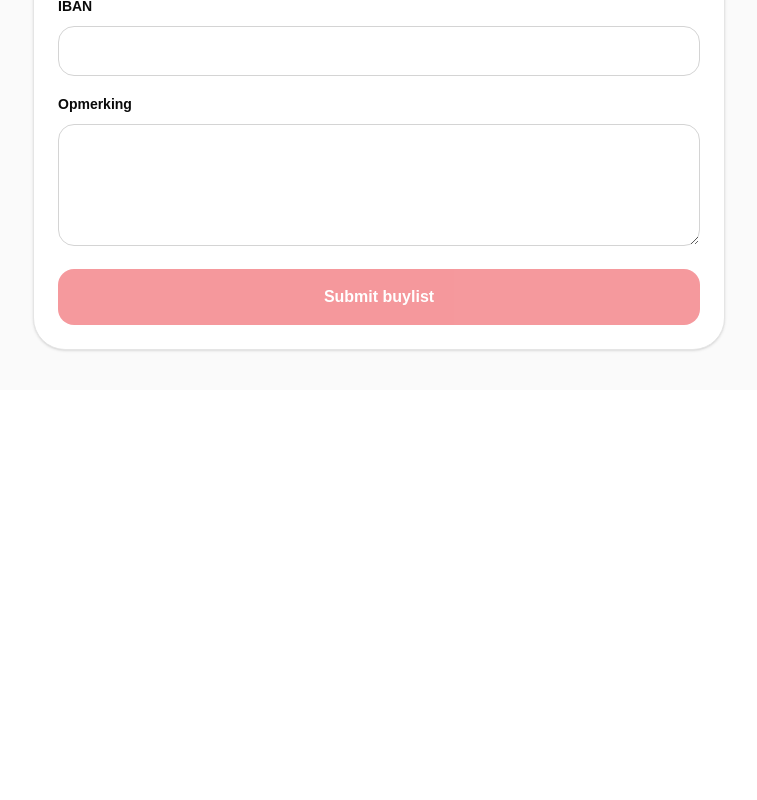
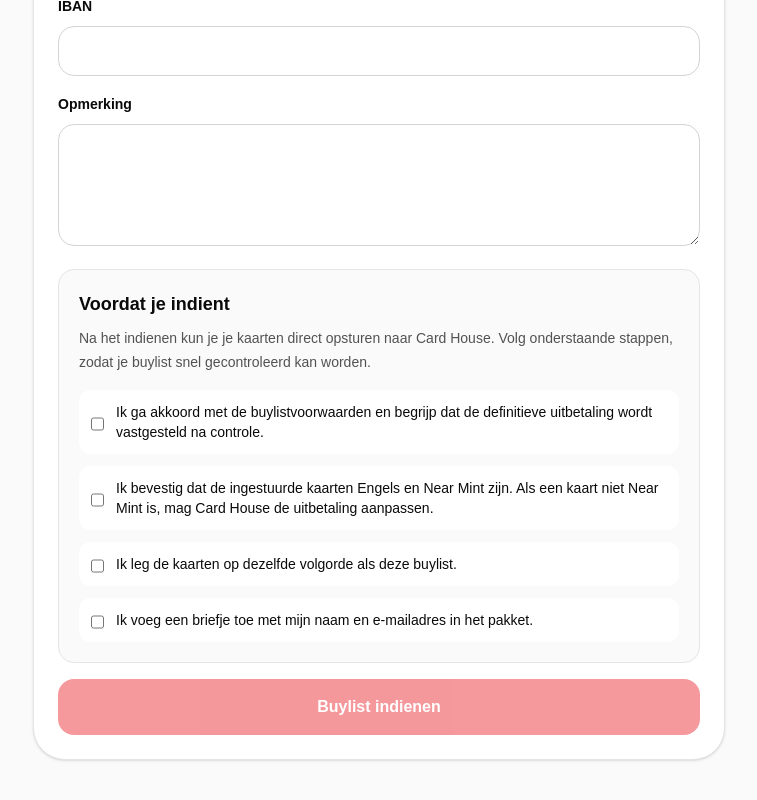
Before and after one commit to ARCANAFRISIA/cardhouse-pokemon-buylist, a Next.js app: page /submit in a window 1280 px wide. Shown: the part 903-1703 px from the top of the page, without its empty margins (55-812 px from the left). Before the commit the page ends 1293 px from the top, so only its background shows below. Built offline with nearby package versions, Linux system fonts and the light colour scheme.

Commit message:
translate submit flow and improve shipping instructions

```diff
--- a/src/app/api/submissions/route.ts
+++ b/src/app/api/submissions/route.ts
@@ -22,6 +22,11 @@ const SubmitSchema = z.object({
     paypalEmail: z.string().trim().max(180).optional().or(z.literal("")),
 
     customerMessage: z.string().trim().max(2000).optional().or(z.literal("")),
+
+acceptTerms: z.literal(true),
+confirmEnglishNm: z.literal(true),
+confirmSorted: z.literal(true),
+confirmNoteIncluded: z.literal(true),
   }),
   items: z
     .array(
--- a/src/app/submit/page.tsx
+++ b/src/app/submit/page.tsx
@@ -55,6 +55,10 @@ export default function SubmitPage() {
   const [iban, setIban] = useState("");
   const [paypalEmail, setPaypalEmail] = useState("");
   const [customerMessage, setCustomerMessage] = useState("");
+  const [acceptTerms, setAcceptTerms] = useState(false);
+const [confirmEnglishNm, setConfirmEnglishNm] = useState(false);
+const [confirmSorted, setConfirmSorted] = useState(false);
+const [confirmNoteIncluded, setConfirmNoteIncluded] = useState(false);
 
   useEffect(() => {
     try {
@@ -79,6 +83,9 @@ export default function SubmitPage() {
     () => cart.reduce((sum, item) => sum + item.qty, 0),
     [cart]
   );
+
+  const allChecksAccepted =
+  acceptTerms && confirmEnglishNm && confirmSorted && confirmNoteIncluded;
 
   async function submit() {
     if (cart.length === 0 || busy) return;
@@ -105,6 +112,10 @@ export default function SubmitPage() {
   iban,
   paypalEmail,
   customerMessage,
+  acceptTerms,
+  confirmEnglishNm,
+  confirmSorted,
+  confirmNoteIncluded,
 },
           items: cart.map((item) => ({
             cardKey: item.cardKey,
@@ -150,8 +161,9 @@ export default function SubmitPage() {
             <h1 className="mt-4 text-4xl font-black">Bedankt!</h1>
 
             <p className="mt-4 text-neutral-600">
-              Je buylist is ontvangen. Card House controleert je lijst en neemt
-              contact met je op.
+  Je buylist is ontvangen. Je kunt je kaarten nu opsturen naar Card House.
+  Sorteer de kaarten op dezelfde volgorde als je buylist en voeg een briefje
+  toe met je naam, e-mailadres en referentie.
 </p>
 
             <div className="mt-6 rounded-2xl bg-neutral-50 p-5 text-sm">
@@ -166,6 +178,28 @@ export default function SubmitPage() {
               <div className="mt-3 flex justify-between">
                 <span>Estimated payout</span>
                 <strong>{euroCents(result.totalCents)}</strong>
+              </div>
+            </div>
+
+<div className="mt-6 rounded-2xl border border-neutral-200 bg-neutral-50 p-5 text-left text-sm leading-6 text-neutral-800">
+  <div className="flex items-start gap-3">
+    <div className="mt-1 h-2.5 w-2.5 rounded-full bg-red-600" />
+    <div>
+      <strong className="text-neutral-950">Verzendinstructies</strong>
+
+      <ul className="mt-2 list-disc space-y-1 pl-5">
+        <li>Leg je kaarten op dezelfde volgorde als deze buylist.</li>
+        <li>
+          Voeg een briefje toe met je naam, e-mailadres en referentie:{" "}
+          <strong>{result.submissionId?.slice(0, 8)}</strong>
+        </li>
+        <li>Verpak je kaarten goed, zodat ze niet beschadigen tijdens verzending.</li>
+        <li>
+          De definitieve uitbetaling wordt vastgesteld nadat Card House de kaarten
+          heeft gecontroleerd.
+        </li>
+      </ul>
+    </div>
   </div>
 </div>
 
@@ -329,6 +363,67 @@ export default function SubmitPage() {
               />
             </div>
 
+ <div className="rounded-2xl border border-neutral-200 bg-neutral-50 p-5">
+  <h2 className="text-lg font-black">Voordat je indient</h2>
+
+  <p className="mt-2 text-sm leading-6 text-neutral-600">
+    Na het indienen kun je je kaarten direct opsturen naar Card House.
+    Volg onderstaande stappen, zodat je buylist snel gecontroleerd kan worden.
+  </p>
+
+  <div className="mt-4 space-y-3 text-sm">
+    <label className="flex gap-3 rounded-xl bg-white p-3">
+      <input
+        type="checkbox"
+        checked={acceptTerms}
+        onChange={(e) => setAcceptTerms(e.target.checked)}
+        className="mt-1"
+      />
+      <span>
+        Ik ga akkoord met de buylistvoorwaarden en begrijp dat de definitieve
+        uitbetaling wordt vastgesteld na controle.
+      </span>
+    </label>
+
+    <label className="flex gap-3 rounded-xl bg-white p-3">
+      <input
+        type="checkbox"
+        checked={confirmEnglishNm}
+        onChange={(e) => setConfirmEnglishNm(e.target.checked)}
+        className="mt-1"
+      />
+      <span>
+        Ik bevestig dat de ingestuurde kaarten Engels en Near Mint zijn.
+        Als een kaart niet Near Mint is, mag Card House de uitbetaling aanpassen.
+      </span>
+    </label>
+
+    <label className="flex gap-3 rounded-xl bg-white p-3">
+      <input
+        type="checkbox"
+        checked={confirmSorted}
+        onChange={(e) => setConfirmSorted(e.target.checked)}
+        className="mt-1"
+      />
+      <span>
+        Ik leg de kaarten op dezelfde volgorde als deze buylist.
+      </span>
+    </label>
+
+    <label className="flex gap-3 rounded-xl bg-white p-3">
+      <input
+        type="checkbox"
+        checked={confirmNoteIncluded}
+        onChange={(e) => setConfirmNoteIncluded(e.target.checked)}
+        className="mt-1"
+      />
+      <span>
+        Ik voeg een briefje toe met mijn naam en e-mailadres in het pakket.
+      </span>
+    </label>
+  </div>
+</div>
+
             {result && !result.ok && (
               <div className="rounded-2xl border border-red-200 bg-red-50 p-4 text-sm text-red-700">
                 {result.error ?? "Submission failed"}
@@ -338,10 +433,10 @@ export default function SubmitPage() {
             <button
               type="button"
               onClick={submit}
-              disabled={busy || cart.length === 0 || !fullName || !email}
+              disabled={busy || cart.length === 0 || !fullName || !email || !allChecksAccepted}
               className="rounded-2xl bg-red-600 px-6 py-4 font-bold text-white disabled:cursor-not-allowed disabled:opacity-40"
             >
-              {busy ? "Submitting..." : "Submit buylist"}
+              {busy ? "Indienen..." : "Buylist indienen"}
             </button>
           </div>
         </div>
```
Lines whose indentation alone changed are shown as unchanged.
